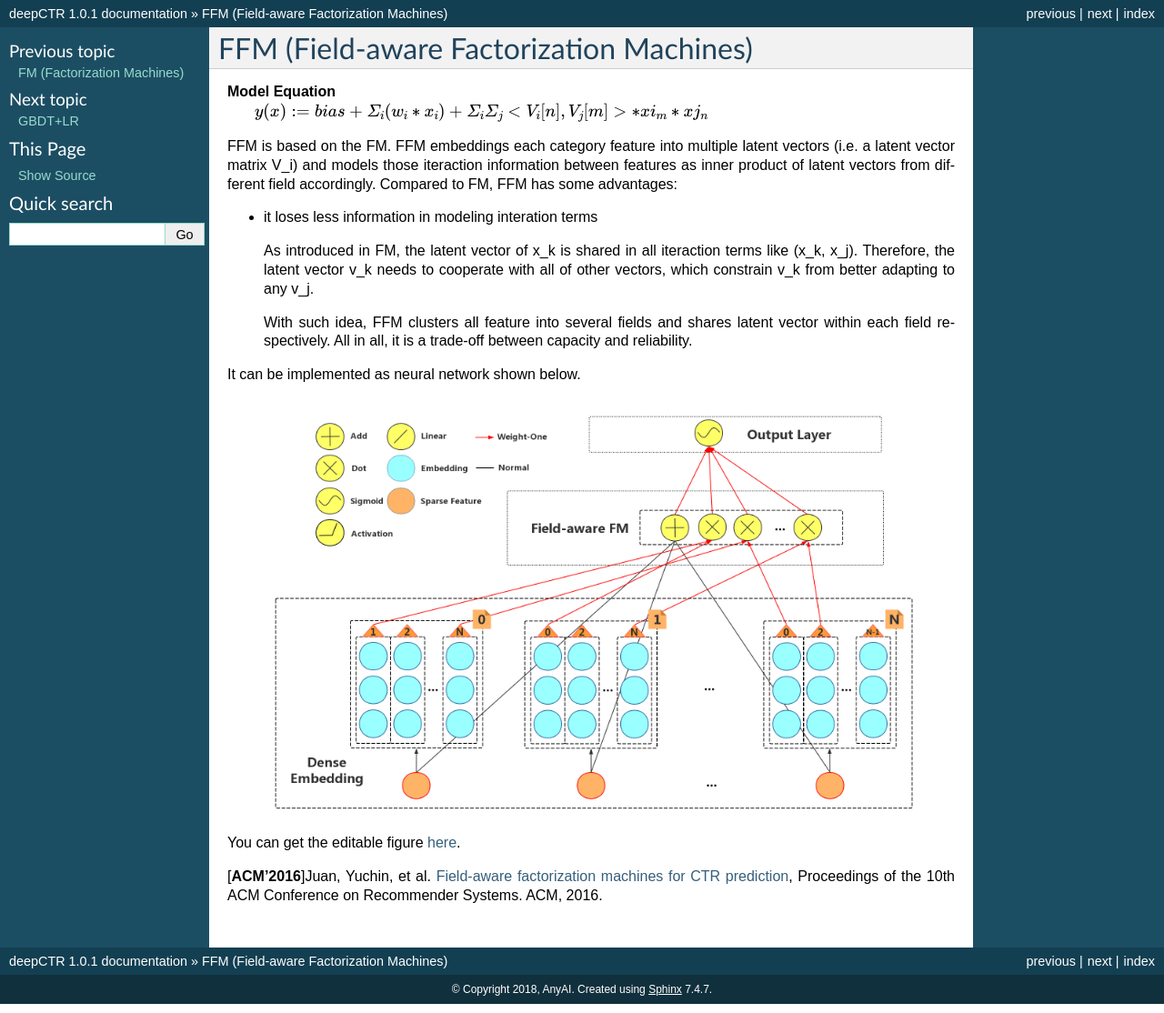
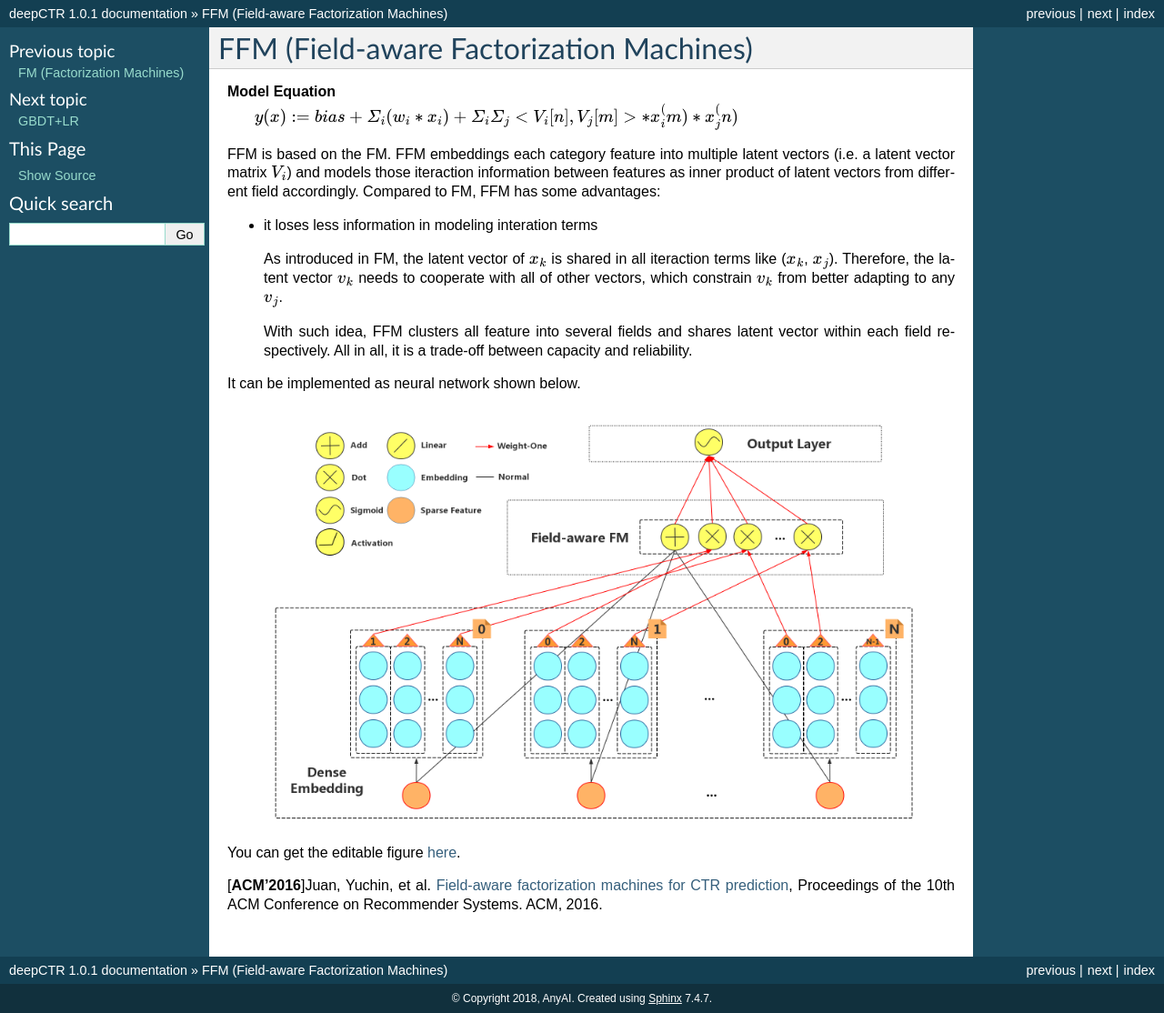
Before and after one commit to anyai/DeepCTR, a Sphinx documentation site: the page built from docs/source/models/FFM.rst, in a window 1280 px wide. Shown: the whole page at 91% size. Built offline with Sphinx 7.4.7, drawn with Linux system fonts in a browser that asks for light colours.

```diff
--- a/docs/source/models/AFM.rst
+++ b/docs/source/models/AFM.rst
@@ -10,8 +10,10 @@ The Attention Net is a simple Multi-Layer Perception (MLP) with an element-wise
 product of two latent vectors as input and an attention score as output. There
 is its formula:
 
-  :math:`A_ij^' = h^T * ReLU(W * Prod_(element-wise)(v_i, v_j) * x_i * x_j + b)>`
-  {A_ij} = softmax({tmpA_ij})
+.. math::
+
+  `A_ij^' = h^T * ReLU(W * Prod_(element-wise)(v_i, v_j) * x_i * x_j + b)>`
+  `{A_ij} = softmax({tmpA_ij})`
 
 Its network structure is shown below.
 
--- a/docs/source/models/FFM.rst
+++ b/docs/source/models/FFM.rst
@@ -2,19 +2,19 @@ FFM (Field-aware Factorization Machines)
 ==========================================
 
 **Model Equation**
-  :math:`y(x):= bias + Σ_i(w_i * x_i) + Σ_iΣ_j<V_i[n], V_j[m]> * xi_m * xj_n`
+  :math:`y(x):= bias + Σ_i(w_i * x_i) + Σ_iΣ_j<V_i[n], V_j[m]> * x_i^(m) * x_j^(n)`
 
 FFM is based on the FM. FFM embeddings each category feature into multiple
-latent vectors (i.e. a latent vector matrix V_i) and models those iteraction
+latent vectors (i.e. a latent vector matrix :math:`V_i`) and models those iteraction
 information between features as inner product of latent vectors from different
 field accordingly. Compared to FM, FFM has some advantages:
 
 - it loses less information in modeling interation terms
 
-  As introduced in FM, the latent vector of x_k is shared in all iteraction
-  terms like (x_k, x_j). Therefore, the latent vector v_k needs to cooperate
-  with all of other vectors, which constrain v_k from better adapting to any
-  v_j.
+  As introduced in FM, the latent vector of :math:`x_k` is shared in all iteraction
+  terms like (:math:`x_k`, :math:`x_j`). Therefore, the latent vector :math:`v_k`
+  needs to cooperate with all of other vectors, which constrain :math:`v_k`
+  from better adapting to any :math:`v_j`.
 
   With such idea, FFM clusters all feature into several fields and shares
   latent vector within each field respectively. All in all, it is a trade-off
--- a/docs/source/models/NFM.rst
+++ b/docs/source/models/NFM.rst
@@ -7,8 +7,8 @@ input to explicitly modeling low-order feature interactions and implicitly
 modeling high-order feature interactions.
 
 The difference between PNN's inner product layer and NFM is the addition axis
-when pooling matrix V into DNN's input vector, each of whose column is a
-element-wise product of two latent vectors.
+when pooling matrix :math:`V` into DNN's input vector, each of whose column is
+an element-wise product of two latent vectors.
 
 Its network structure is shown below.
 
```
Also changed, not shown: docs/source/models/FM.rst (+9 -12 lines), docs/source/models/xDeepFM.rst (+4 -4 lines).
